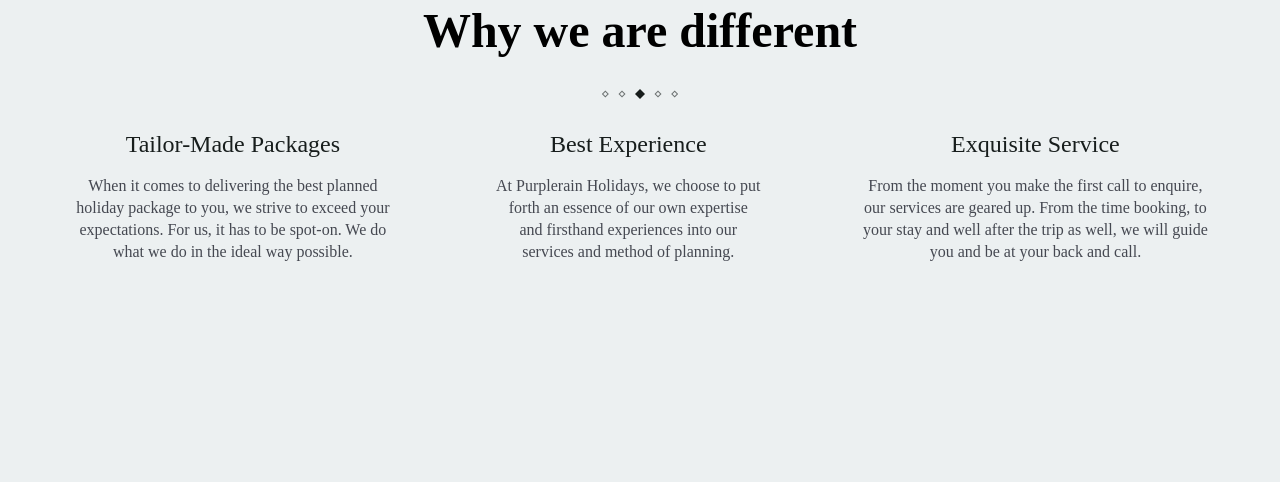
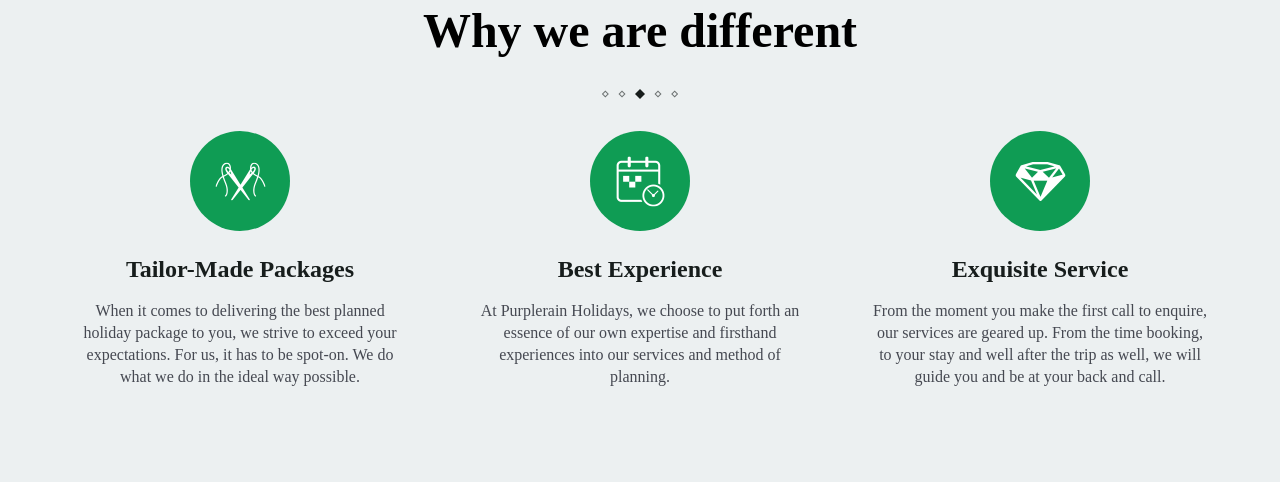
Before and after one commit to sergei-andreev/private-holidays, a plain HTML site: page index.html in a window 1280 px wide. Shown: the part 2296-2778 px from the top of the page. Before the commit the page ends 2575 px from the top, so only its background shows below. Drawn offline with Linux system fonts and the light colour scheme.

Commit message:
Complited why-we section, started message section

```diff
--- a/index.html
+++ b/index.html
@@ -277,19 +277,22 @@
 
       <div class="why-we__items">
         <div class="why-we__item">
-          <div class="why-we__icon"></div>
+          <div class="why-we__icon why-we__icon--first">
+          </div>
           <div class="why-we__title">Tailor-Made Packages</div>
           <p class="why-we__text">When it comes to delivering the best planned holiday package to you, we strive to
             exceed your expectations. For us, it has to be spot-on. We do what we do in the ideal way possible.</p>
         </div>
         <div class="why-we__item">
-          <div class="why-we__icon"></div>
+          <div class="why-we__icon why-we__icon--second">
+          </div>
           <div class="why-we__title">Best Experience</div>
           <p class="why-we__text">At Purplerain Holidays, we choose to put forth an essence of our own expertise and
             firsthand experiences into our services and method of planning.</p>
         </div>
         <div class="why-we__item">
-          <div class="why-we__icon"></div>
+          <div class="why-we__icon why-we__icon--third">
+          </div>
           <div class="why-we__title">Exquisite Service</div>
           <p class="why-we__text">From the moment you make the first call to enquire, our services are geared up.
             From the time booking, to your stay and well after the trip as well, we will guide you and be at your back
@@ -300,7 +303,18 @@
     </div>
 
   </section>
+
   <!-- .Why-we -->
+
+  <!-- Message -->
+
+  <section class="message section">
+    <div class="message__container container-fluid">
+
+    </div>
+  </section>
+
+  <!-- .Message -->
 
 </body>
 
--- a/scss/_message.sass
+++ b/scss/_message.sass
@@ -0,0 +1,3 @@
+.message__container
+    background: url('../img/message_bg.png') no-repeat
+    height: 570px
--- a/scss/_whywe.sass
+++ b/scss/_whywe.sass
@@ -1,12 +1,23 @@
 .why-we__items
-    display: flex
-    justify-content: space-between
-    grid-gap: 100px
+    display: grid
+    grid-gap: 60px
+    grid-template-columns: 1fr 1fr 1fr
+
+.why-we__item
+
+.why-we__icon
+    width: 100px
+    height: 100px
+    text-align: center
+    background-color: #0f9c54
+    margin: 0 auto
+    border-radius: 100%
+    margin-bottom: 25px
 
 .why-we__title
     color: #171d1c
     font-size: 24px
-    font-weight: 400
+    font-weight: 600
     text-align: center
 
 .why-we__text
@@ -15,3 +26,12 @@
     font-weight: 300
     line-height: 22px
     text-align: center
+
+.why-we__icon--first
+    background: url("../img/first.png") no-repeat 50%, #0f9c54
+
+.why-we__icon--second
+    background: url("../img/second.png") no-repeat 50%, #0f9c54
+
+.why-we__icon--third
+    background: url("../img/third.png") no-repeat 50%, #0f9c54
```
Also changed, not shown: img/first.png (added), img/second.png (added), img/third.png (added), scss/_common.sass (line endings or trailing spaces), scss/styles.css, 2 other files.
